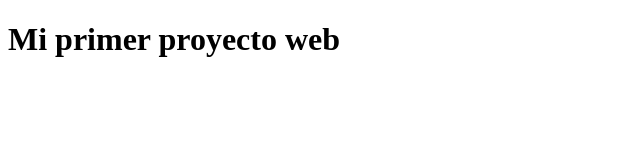
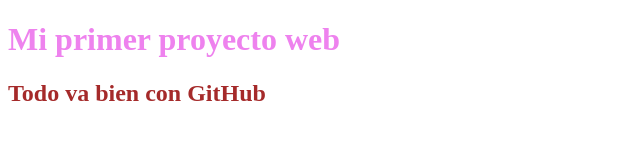
Before and after one commit to NexarEz/miproyectowebnemm, a plain HTML site: page index.html in a window 1280 px wide. Shown: the whole page, without its empty margins (0-640 px from the left). Drawn offline with Linux system fonts and the light colour scheme.

Commit message:
Versión 1

```diff
--- a/index.html
+++ b/index.html
@@ -4,8 +4,10 @@
     <meta charset="UTF-8">
     <meta name="viewport" content="width=device-width, initial-scale=1.0">
     <title>Document</title>
+    <link rel="stylesheet" href="styles.css">
 </head>
 <body>
     <h1>Mi primer proyecto web</h1>
+    <h2>Todo va bien con GitHub</h2>
 </body>
 </html>
--- /dev/null
+++ b/styles.css
@@ -0,0 +1,7 @@
+h1{
+    color: violet;
+}
+
+h2{
+    color: brown;
+}
```
